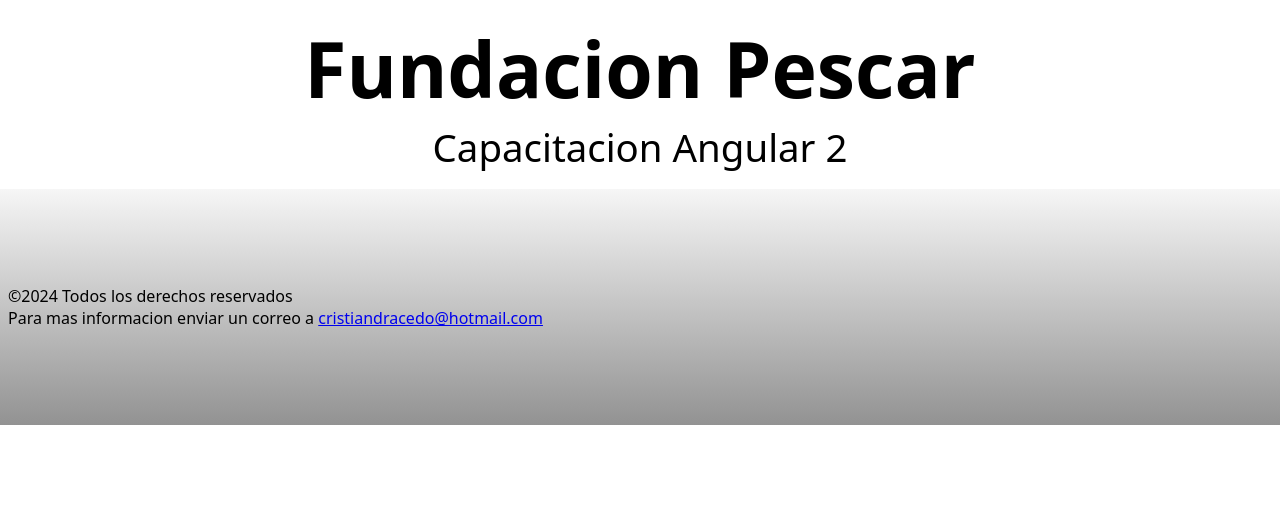
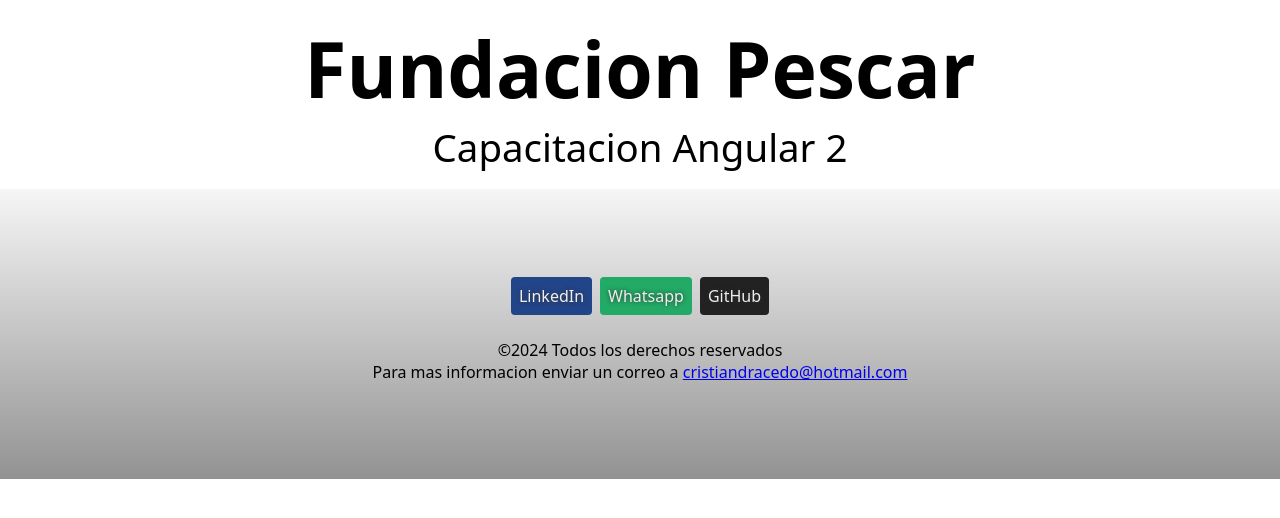
Before and after one commit to fundacion-pescar-lxv09/angular, an Angular app: page / in a window 1280 px wide. Shown: the top 518 px of the page. Built offline with nearby package versions, Linux system fonts and the light colour scheme.

Commit message:
importar redes sociales en componente footer

```diff
--- a/src/app/app.component.ts
+++ b/src/app/app.component.ts
@@ -1,12 +1,21 @@
 import { Component } from "@angular/core";
+import { RouterOutlet } from "@angular/router";
 import { HeaderComponent } from "./header/header.component";
 import { FooterComponent } from "./footer/footer.component";
 
 @Component({
     selector: 'app-root',
     standalone: true,
-    imports: [ HeaderComponent, FooterComponent ],
-    template: `<app-header/><app-footer/>`,
+    imports: [
+        RouterOutlet,
+        HeaderComponent,
+        FooterComponent,
+    ],
+    template: `
+        <app-header/>
+        <router-outlet></router-outlet>
+        <app-footer/>
+        `,
 })
 
 export class AppComponent{
--- a/src/app/app.config.ts
+++ b/src/app/app.config.ts
@@ -4,5 +4,7 @@
 import { routes } from './app.routes';
 
 export const appConfig: ApplicationConfig = {
-  providers: [provideZoneChangeDetection({ eventCoalescing: true }), provideRouter(routes)]
+  providers: [
+    provideZoneChangeDetection({ eventCoalescing: true }), provideRouter(routes)
+  ]
 };
--- a/src/app/app.routes.ts
+++ b/src/app/app.routes.ts
@@ -1,3 +1,5 @@
 import { Routes } from '@angular/router';
 
-export const routes: Routes = [];
+export const routes: Routes = [
+
+];
--- a/src/app/footer/footer.component.ts
+++ b/src/app/footer/footer.component.ts
@@ -1,8 +1,10 @@
 import { Component } from "@angular/core";
+import { SocialComponent } from "../social/social.component";
 
 @Component({
     selector: 'app-footer',
     standalone: true,
+    imports: [ SocialComponent ],
     templateUrl: './footer.template.html',
     styleUrls: ['./footer.styles.css'],
 })
--- a/src/app/footer/footer.styles.css
+++ b/src/app/footer/footer.styles.css
@@ -1,4 +1,5 @@
 footer{
     padding: 5rem .5rem;
     background: linear-gradient(#eee8, #3338);
+    text-align: center;
 }
--- a/src/app/footer/footer.template.html
+++ b/src/app/footer/footer.template.html
@@ -1,4 +1,5 @@
 <footer>
+    <app-social/>
     <p>
         &copy;{{year}} Todos los derechos reservados
         <br>
```
